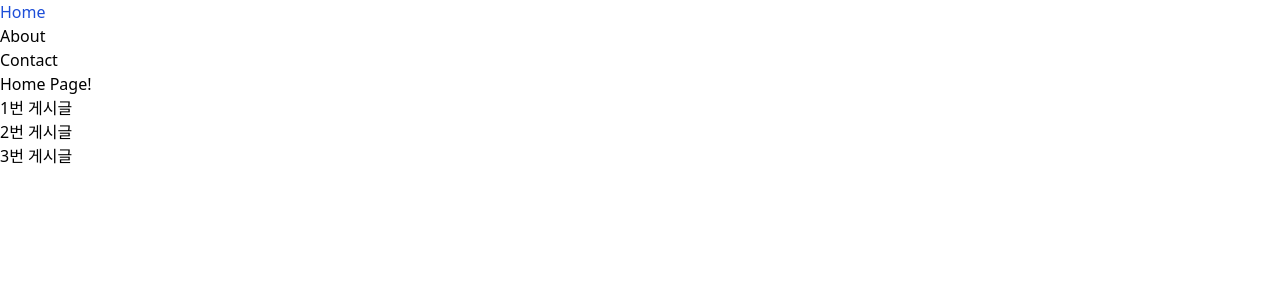
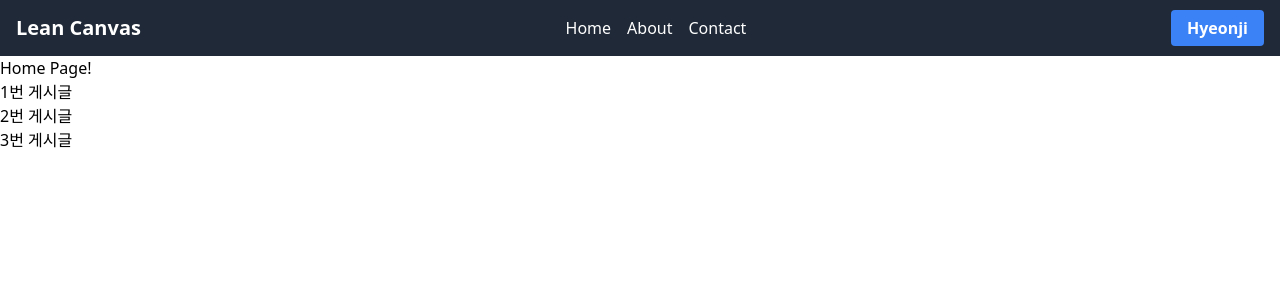
Before and after one commit to yunhyeonji/react-master, a React (Vite) app in the folder lean-canvas-react/: page / in a window 1280 px wide. Shown: the top 300 px of the page. Built offline with nearby package versions, Linux system fonts and the light colour scheme.

Commit message:
[241230] 헤더 UI

```diff
--- a/lean-canvas-react/package.json
+++ b/lean-canvas-react/package.json
@@ -14,6 +14,7 @@
   "dependencies": {
     "react": "^18.3.1",
     "react-dom": "^18.3.1",
+    "react-icons": "^5.4.0",
     "react-router-dom": "^7.1.1",
     "styled-components": "^6.1.13"
   },
--- a/lean-canvas-react/src/Header.jsx
+++ b/lean-canvas-react/src/Header.jsx
@@ -1,40 +1,74 @@
-import { Link, NavLink, useNavigate } from 'react-router-dom';
+import { Link, NavLink } from 'react-router-dom';
+import {
+  FaHome,
+  FaInfoCircle,
+  FaEnvelope,
+  FaBars,
+  FaTimes,
+} from 'react-icons/fa';
+import { useState } from 'react';
 
 function Header() {
-  const navigate = useNavigate();
+  const navItems = [
+    { id: 'home', label: 'Home', icon: <FaHome />, to: '/' },
+    { id: 'about', label: 'About', icon: <FaInfoCircle />, to: '/about' },
+    { id: 'contact', label: 'Contact', icon: <FaEnvelope />, to: '/contact' },
+  ];
+
+  const [isMenuOpen, setIsMenuOpen] = useState(false);
+  const toggleMenu = () => {
+    setIsMenuOpen(!isMenuOpen);
+  };
 
   return (
-    // <ul>
-    //   <li onClick={() => navigate('/')}>Home</li>
-    //   <li onClick={() => navigate('/about')}>About</li>
-    //   <li onClick={() => navigate('/contact')}>Contact</li>
-    // </ul>
-    <ul>
-      <li>
-        <NavLink
-          className={({ isActive }) => (isActive ? 'text-blue-700' : '')}
-          to={'/'}
-        >
-          Home
-        </NavLink>
-      </li>
-      <li>
-        <NavLink
-          className={({ isActive }) => (isActive ? 'text-blue-700' : '')}
-          to={'/about'}
-        >
-          About
-        </NavLink>
-      </li>
-      <li>
-        <NavLink
-          className={({ isActive }) => (isActive ? 'text-blue-700' : '')}
-          to={'/contact'}
-        >
-          Contact
-        </NavLink>
-      </li>
-    </ul>
+    <header className=" sticky top-0 bg-gray-800 text-white px-4">
+      <div className="container margin mx-auto flex justify-between items-center h-14">
+        <div>
+          <Link to="/" className="text-xl font-bold">
+            Lean Canvas
+          </Link>
+        </div>
+        <nav className="hidden md:block space-x-4">
+          {navItems.map(item => (
+            <NavLink key={item.id} to={item.to} className="hover:text-gray-300">
+              {item.label}
+            </NavLink>
+          ))}
+        </nav>
+        <button className="md:hidden">
+          <FaBars onClick={toggleMenu} />
+        </button>
+        <button className="hidden md:block bg-blue-500 hover:bg-blue-600 text-white font-bold py-1.5 px-4 rounded transition-colors duration-300 focus:outline-none focus:ring-2 focus:ring-blue-500 focus:ring-opacity-50">
+          Hyeonji
+        </button>
+      </div>
+
+      {/* Modile Menu */}
+      <aside
+        className={`
+          fixed top-0 left-0 w-64 h-full bg-gray-800 z-50
+          ${isMenuOpen ? 'translate-x-0' : '-translate-x-full'}
+          md:hidden transform transition-transform duration-300 ease-in-out
+          `}
+      >
+        <div className="flex justify-end p-4">
+          <button
+            className="text-white focus:outline-none"
+            aria-label="Close memu"
+            onClick={toggleMenu}
+          >
+            <FaTimes className="h-6 w-6" />
+          </button>
+        </div>
+        <nav className="flex flex-col space-y-4 p-4">
+          {navItems.map(item => (
+            <NavLink key={item.id} to={item.to} className="hover:text-gray-300">
+              {item.label}
+            </NavLink>
+          ))}
+        </nav>
+      </aside>
+    </header>
   );
 }
 
```
Also changed, not shown: 1 other file (tests, documents, lock files or other folders).
